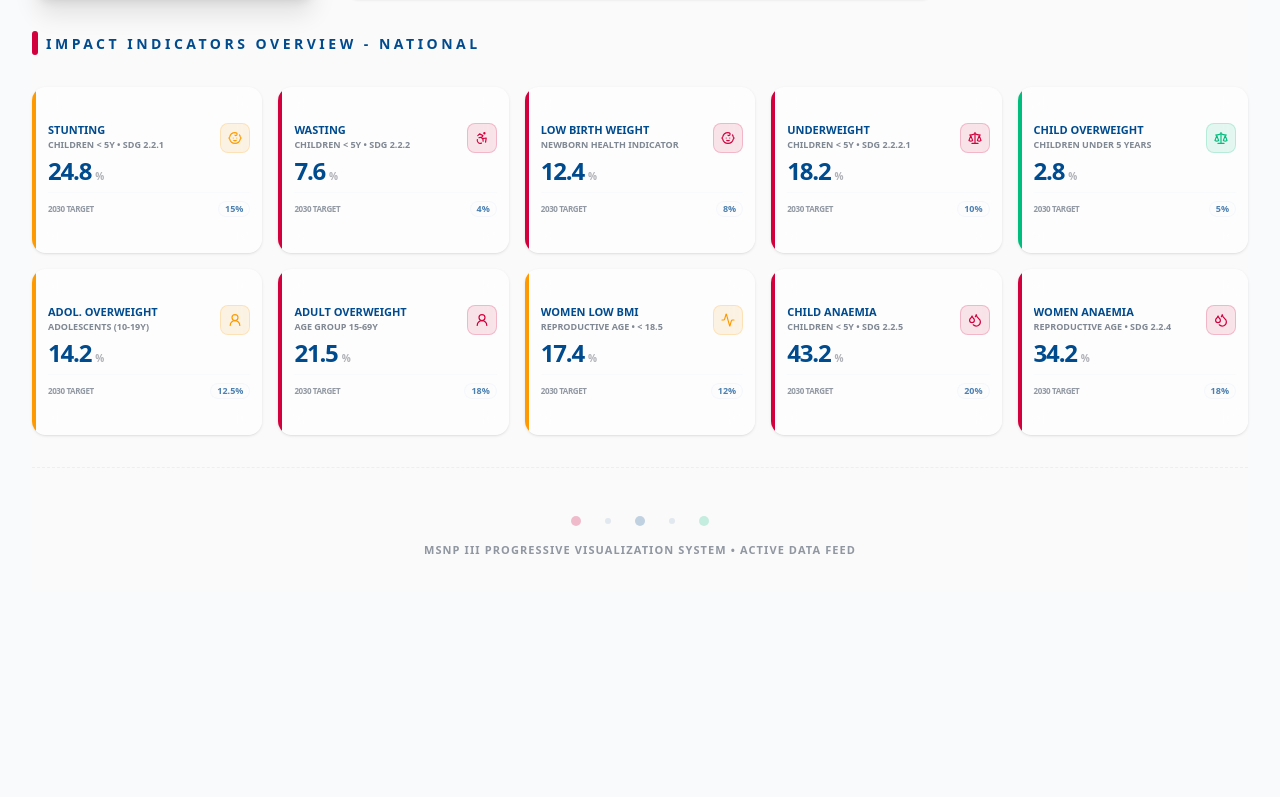
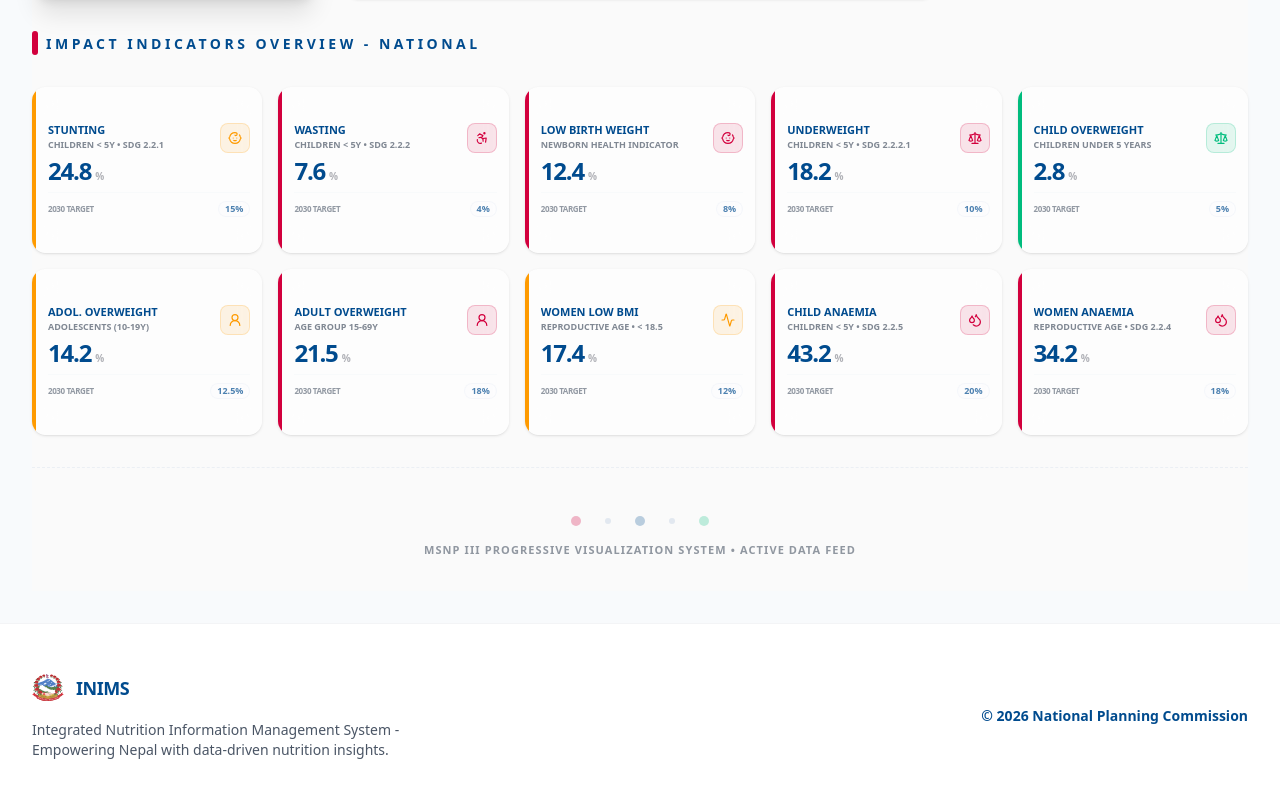
Before and after one commit to biztechnepal/nepal-nutrition-frontend-consumer, a Next.js app: page / in a window 1280 px wide. Shown: the part 705-1502 px from the top of the page. Before the commit the page ends 1328 px from the top, so only its background shows below. Built offline with nearby package versions, Linux system fonts and the light colour scheme.

Commit message:
added footer

```diff
--- a/src/app/layout.tsx
+++ b/src/app/layout.tsx
@@ -4,6 +4,7 @@ import { Inter, Geist_Mono } from "next/font/google";
 import "./globals.css";
 import MainNavigation from "@/components/layout/MainNavigation";
 import ContentContainer from "@/components/layout/ContentContainer";
+import Footer from "@/components/layout/Footer";
 
 const inter = Inter({
   variable: "--font-inter",
@@ -28,10 +29,11 @@ export default function RootLayout({
   return (
     <html lang="en">
       <body
-        className={`${inter.variable} ${geistMono.variable} antialiased min-h-screen bg-background pt-28`}
+        className={`${inter.variable} ${geistMono.variable} antialiased min-h-screen bg-background pt-28 flex flex-col`}
       >
         <MainNavigation />
         <ContentContainer>{children}</ContentContainer>
+        <Footer />
       </body>
     </html>
   );
--- /dev/null
+++ b/src/components/layout/Footer.tsx
@@ -0,0 +1,43 @@
+import React from "react";
+import Link from "next/link";
+import Image from "next/image";
+
+const Footer = () => {
+  const currentYear = new Date().getFullYear();
+
+  return (
+    <footer className="w-full bg-white border-t border-gray-100 py-12 mt-auto">
+      <div className="w-full px-4 sm:px-6 lg:px-8 max-w-7xl mx-auto">
+        <div className="flex flex-col md:flex-row justify-between items-center gap-8">
+          <div className="flex flex-col gap-4 items-center md:items-start text-center md:text-left">
+            <div className="flex items-center space-x-3">
+              <div className="relative w-8 h-8">
+                <Image
+                  src="/images/emblem-of-nepal-seeklogo.svg"
+                  alt="Emblem of Nepal"
+                  fill
+                  className="object-contain opacity-80"
+                />
+              </div>
+              <span className="text-lg font-black tracking-tight text-secondary">
+                INIMS
+              </span>
+            </div>
+            <p className="text-sm text-muted-foreground max-w-md">
+              Integrated Nutrition Information Management System - Empowering
+              Nepal with data-driven nutrition insights.
+            </p>
+          </div>
+
+          <div className="flex flex-col items-center md:items-end gap-2 text-center md:text-right">
+            <p className="text-sm font-bold text-secondary">
+              © {currentYear} National Planning Commission
+            </p>
+          </div>
+        </div>
+      </div>
+    </footer>
+  );
+};
+
+export default Footer;
```
